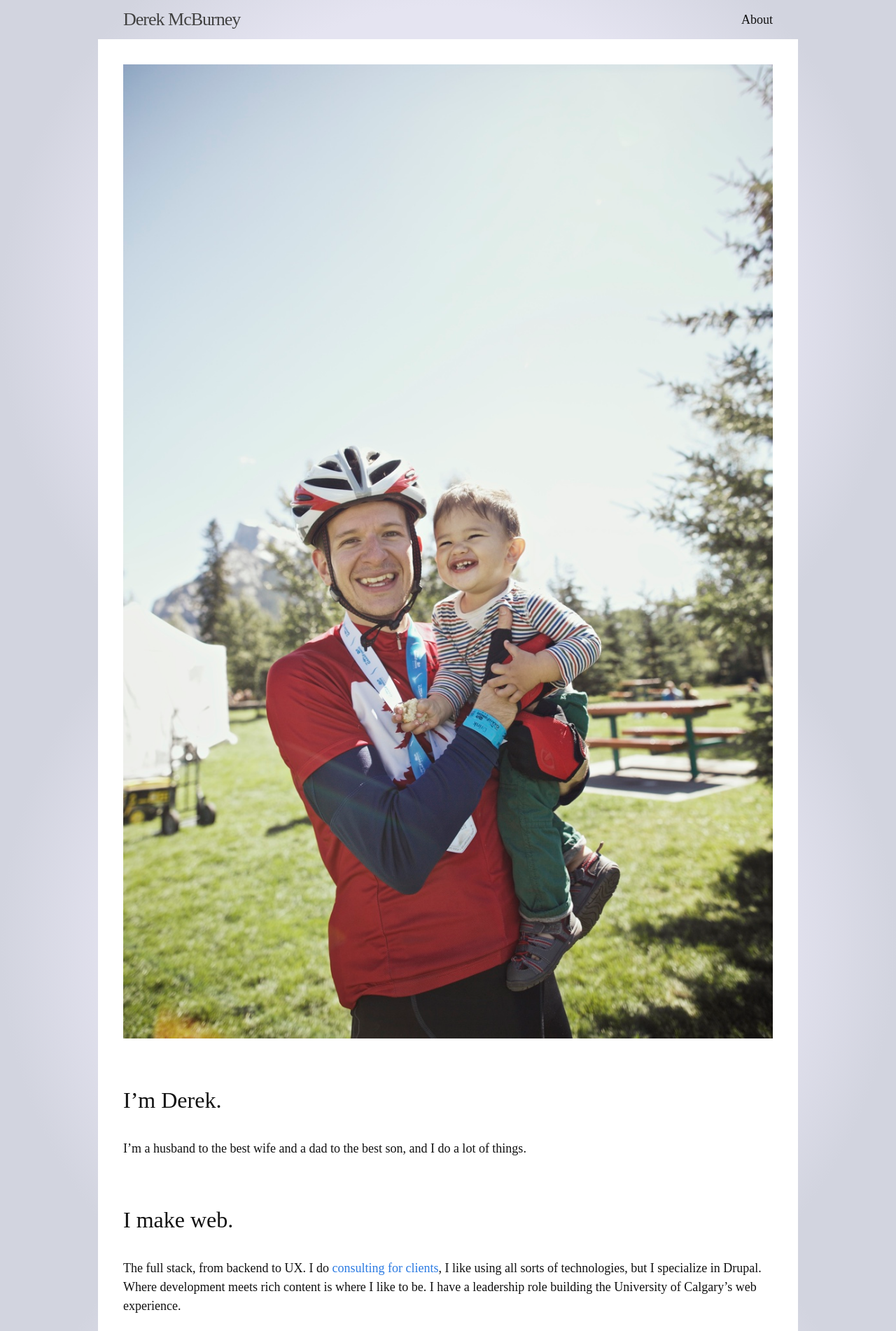
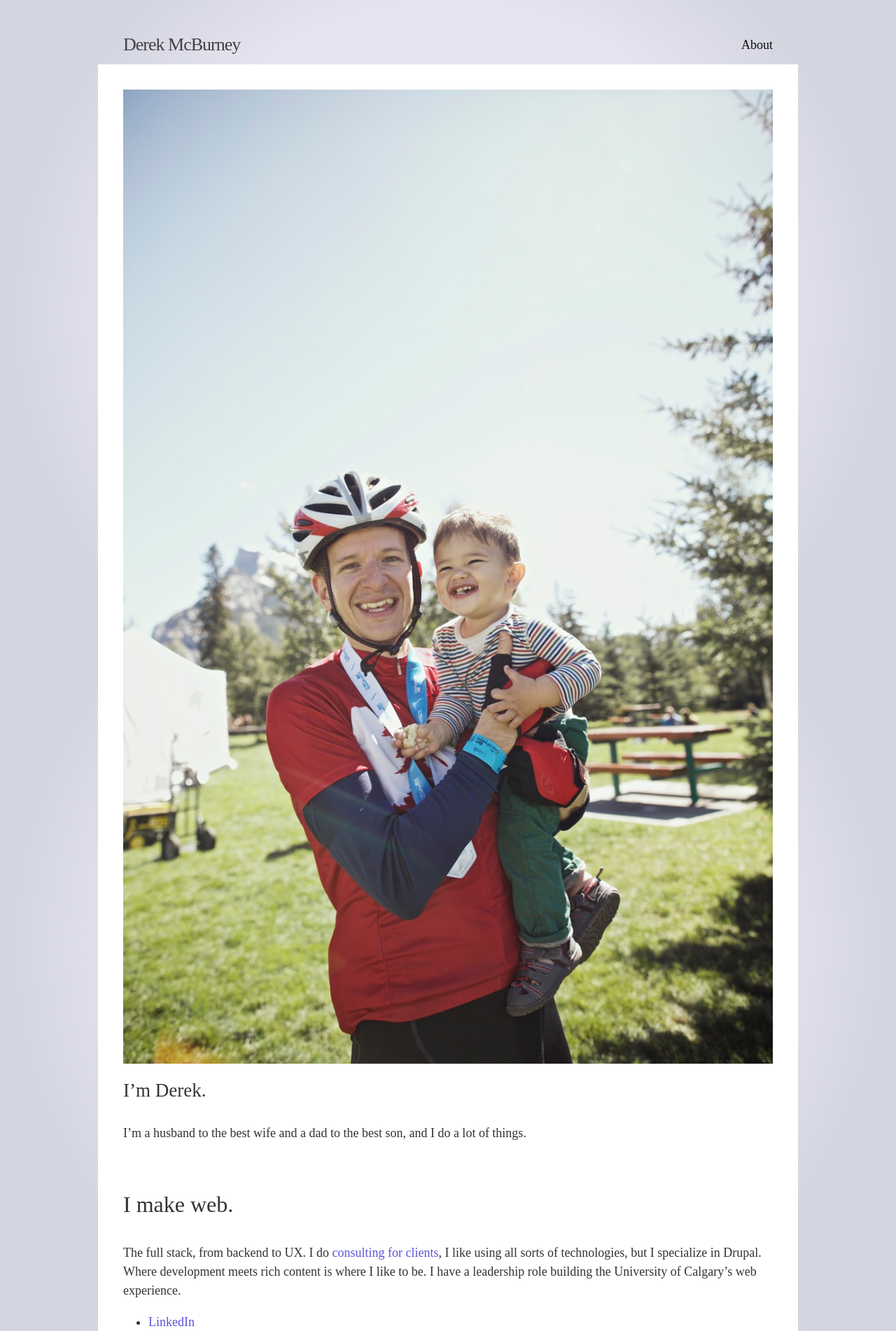
Before and after one commit to dmcb/dmcb-dot-dev, a Jekyll site: the page built from about/index.md, in a window 1280 px wide. Shown: the top 1902 px of the page at 70% size. Built offline with Jekyll 4.4.1, drawn with Linux system fonts in a browser that asks for light colours.

Commit message:
Changes a few more styles

```diff
--- a/about/index.md
+++ b/about/index.md
@@ -6,7 +6,7 @@
 
 <img src="me.jpg"/>
 
-## I'm Derek.
+# I'm Derek.
 
 I'm a husband to the best wife and a dad to the best son, and I do a lot of things.
 
--- a/css/main.scss
+++ b/css/main.scss
@@ -62,6 +62,11 @@
 	background: -ms-radial-gradient(center center, 50% 70%, #e5e4f1 70%, #d2d4df);
 	background-attachment: fixed;
 	font-family: "omnes-pro";
+	color: #333;
+
+	a, a:visited {
+		color: #5d54d6;
+	}
 
 	h1 {
 		font-family: "gnuolane";
@@ -76,21 +81,49 @@
 	}
 
 	.site-header {
+		margin-top: 2em;
 		border-top: 0;
 		border-bottom: 0;
+
+		a:hover {
+			text-decoration: none;
+			color: #6b72bb;
+		}
+
+		@include media-query($on-palm) {
+			margin-top: 0;
+		}
 	}
 
 	.page-content, .site-footer {
 		padding: 0;
 
 		.wrapper {
-			padding: $spacing-unit;
+			padding: 2em;
 			background-color: #fff;
+
+			@include media-query($on-palm) {
+				padding: 1em;
+			}
 		}
+	}
+
+	.post-content {
+		margin: 0;
 	}
 
 	.site-footer {
 		border-top: 0;
 		margin-bottom: 3em;
+
+		@include media-query($on-palm) {
+			margin-bottom: 1em;
+		}
+	}
+
+	// About page profile picture
+	#profile {
+		float: left;
+		max-width: 50%;
 	}
 }
```
